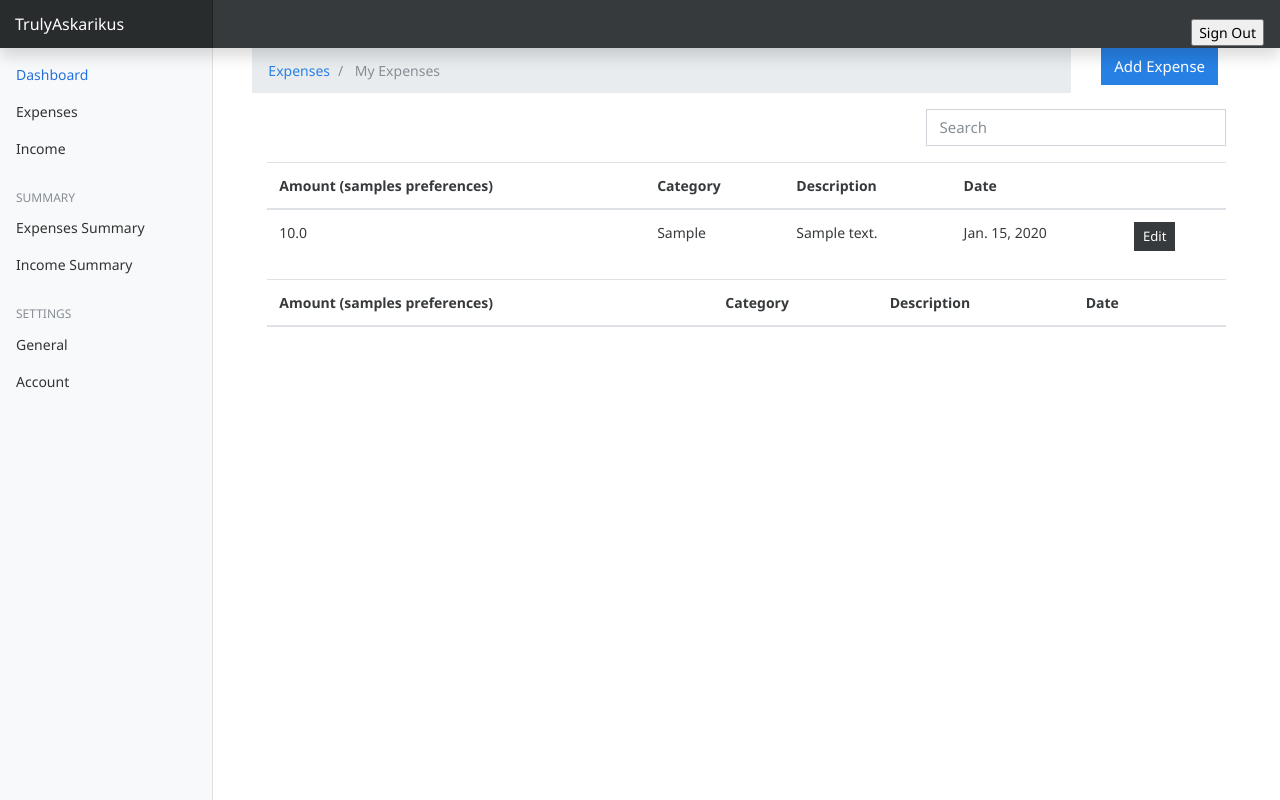
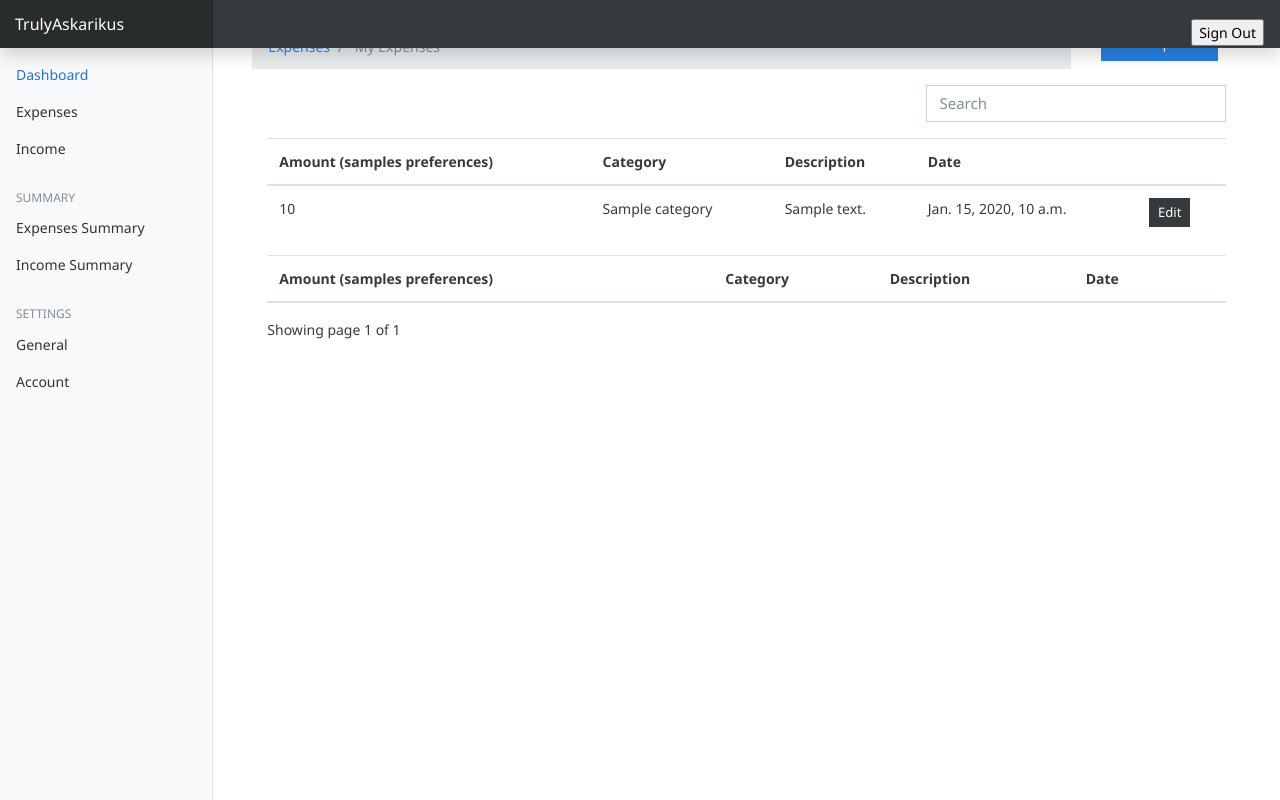
Before and after one commit to Askarikus/web_service_expences_and_incomes, a Django app: template expenses_and_incomes/templates/expenses/index.html in a window 1280 px wide. Run offline with Django 4.2, Linux system fonts and the light colour scheme; tables that the repository leaves empty hold one stand-in row (values such as "Sample post"); the template is opened without the code that fills it: values that come from a table or form of the project are taken from there, most other values are stand-ins (such as "Sample title", 1, 10 or a date in 2020); lists and menus that the app fills with data are empty; some libraries are stand-ins or nearby versions.

Commit message:
#18 pagination

```diff
--- a/expenses_and_incomes/templates/expenses/index.html
+++ b/expenses_and_incomes/templates/expenses/index.html
@@ -8,8 +8,7 @@
 </head>
 <body>
 {% block content %}
-
-    <div class="container mt-5">
+<div class="container mt-4">
   <div class="row">
     <div class="col-md-10">
       <nav aria-label="breadcrumb">
@@ -55,7 +54,7 @@
     </thead>
 
     <tbody>
-          {% for expense in expenses%}
+      {% for expense in page_obj%}
       <tr>
         <td>{{expense.amount}}</td>
         <td>{{expense.category}}</td>
@@ -101,30 +100,37 @@
 
 
 
-    <!--    <div class="pagination-container">-->
-    <!--    <div class="">-->
-    <!--      Showing page {{page_obj.number}} of {{ page_obj.paginator.num_pages }}-->
-    <!--    </div>-->
-    <!--    <ul class="pagination align-right float-right mr-auto">-->
-    <!--      {% if page_obj.has_previous %}-->
-    <!--      <li {% if page_obj.number == 1 %} class="page-item active" {% endif %}><a class="page-link" href="?page=1">&laquo; 1</a></li>-->
-    <!--      <li class="page-item"> <a class="page-link" href="?page={{ page_obj.previous_page_number }}">Previous</a></li>-->
-    <!--      {% endif %}-->
+    <div class="pagination-container">
+    <div class="">
+      Showing page {{page_obj.number}} of {{ page_obj.paginator.num_pages }}
+    </div>
+    <ul class="pagination align-right float-right mr-auto">
+      {% if page_obj.has_previous %}
+      <li {% if page_obj.number == 1 %} class="page-item active" {% endif %}><a class="page-link" href="?page=1">&laquo; 1</a></li>
+      <li class="page-item"> <a class="page-link" href="?page={{ page_obj.previous_page_number }}">Previous</a></li>
+      {% endif %}
 
-    <!--      {% if page_obj.has_next %}-->
-    <!--      <li class="page-item"> <a class="page-link" href="?page={{ page_obj.next_page_number }}">Next</a></li>-->
-    <!--      <li class="page-item"> <a class="page-link" href="?page={{ page_obj.paginator.num_pages }}">{{ page_obj.paginator.num_pages}} &raquo;</a></li>-->
-    <!--      {% endif %}-->
+      {% if page_obj.has_next %}
+      <li class="page-item"> <a class="page-link" href="?page={{ page_obj.next_page_number }}">Next</a></li>
+      <li class="page-item"> <a class="page-link" href="?page={{ page_obj.paginator.num_pages }}">{{ page_obj.paginator.num_pages}} &raquo;</a></li>
+      {% endif %}
 
 
-    <!--      </ul>-->
-    <!--    {% endif %}-->
-    <!--    </div>-->
+      </ul>
+    {% endif %}
+  </div>
 </div>
 </div>
 
 <script src="{% static 'js/searchExpenses.js' %}"></script>
 
+
+
+
+</script>
+
+
+
 {% endblock %}
 </body>
 </html>
```
Also changed, not shown: expenses_and_incomes/expenses/views.py (+4 -3 lines). Lines whose indentation alone changed are shown as unchanged.
